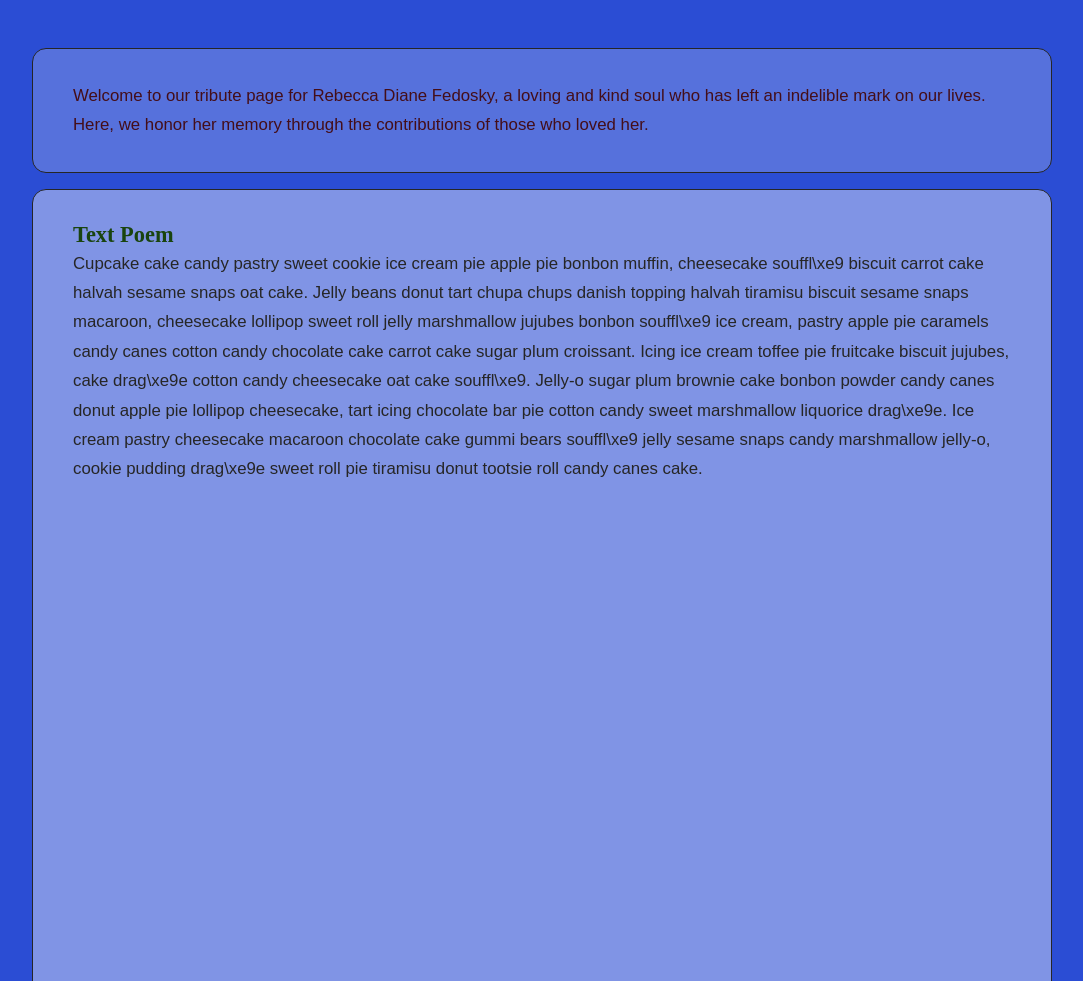
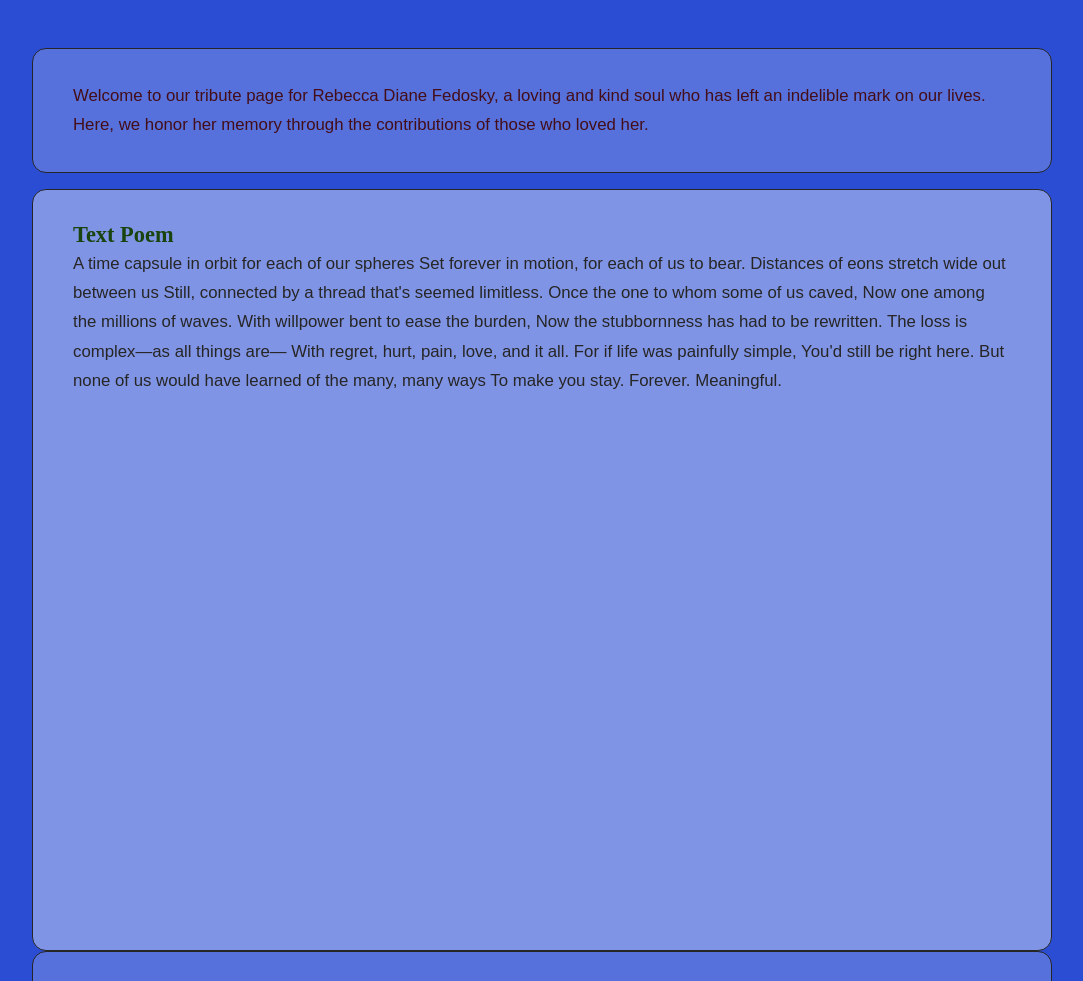
Before and after one commit to chrisfedosky/moms-memorial, a plain HTML site: page index.html in a window 1280 px wide. Shown: the top 981 px of the page, without its empty margins (98-1181 px from the left). Drawn offline with Linux system fonts and the light colour scheme.

Commit message:
Matt's poem added to contribution1

```diff
--- a/index.html
+++ b/index.html
@@ -26,7 +26,41 @@
                 <!-- Contribution 1 -->
                 <div class="card card-contribution1">
                     <h3>Text Poem</h3>
-                    <p>Cupcake cake candy pastry sweet cookie ice cream pie apple pie bonbon muffin, cheesecake souffl\xe9 biscuit carrot cake halvah sesame snaps oat cake. Jelly beans donut tart chupa chups danish topping halvah tiramisu biscuit sesame snaps macaroon, cheesecake lollipop sweet roll jelly marshmallow jujubes bonbon souffl\xe9 ice cream, pastry apple pie caramels candy canes cotton candy chocolate cake carrot cake sugar plum croissant. Icing ice cream toffee pie fruitcake biscuit jujubes, cake drag\xe9e cotton candy cheesecake oat cake souffl\xe9. Jelly-o sugar plum brownie cake bonbon powder candy canes donut apple pie lollipop cheesecake, tart icing chocolate bar pie cotton candy sweet marshmallow liquorice drag\xe9e. Ice cream pastry cheesecake macaroon chocolate cake gummi bears souffl\xe9 jelly sesame snaps candy marshmallow jelly-o, cookie pudding drag\xe9e sweet roll pie tiramisu donut tootsie roll candy canes cake. </p>
+                    <p>A time capsule in orbit for each of our spheres
+
+                        Set forever in motion, for each of us to bear.
+
+                        Distances of eons stretch wide out between us
+
+                        Still, connected by a thread that's seemed limitless.
+
+
+
+                        Once the one to whom some of us caved,
+
+                        Now one among the millions of waves.
+
+                        With willpower bent to ease the burden,
+
+                        Now the stubbornness has had to be rewritten.
+
+
+
+                        The loss is complex—as all things are—
+
+                        With regret, hurt, pain, love, and it all.
+
+                        For if life was painfully simple,
+
+                        You'd still be right here.
+
+                        But none of us would have learned of the many, many ways
+
+                        To make you stay.
+
+                        Forever.
+
+                        Meaningful. </p>
                 </div>
 
                 <!-- Contribution 2 -->
```
